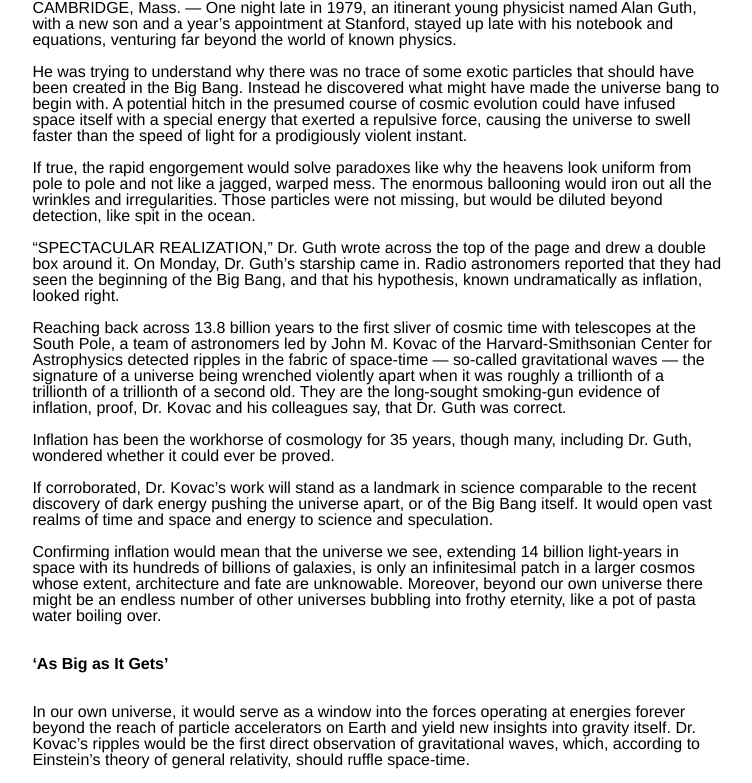
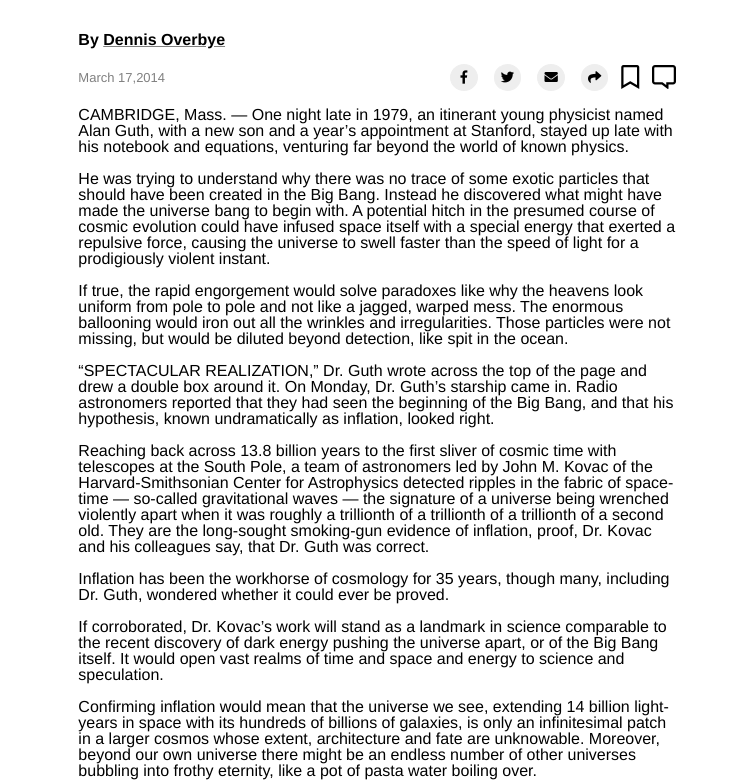
Before and after one commit to PhantasmagoricAardvark/nyt-times, a plain HTML site: page index.html in a window 1280 px wide. Shown: the top 783 px of the page, without its empty margins (263-1015 px from the left). Drawn offline with Linux system fonts and the light colour scheme.

Commit message:
Added the doublble border to the top of the index grid. Also added social media buttons, a date, a bookmark, and a bubble to the top of the main section.

```diff
--- a/index.html
+++ b/index.html
@@ -9,7 +9,20 @@
 <body>
 	<header></header>
 
+	<section></section>
+
 	<section class="main-section">
+		<h1 class="author">By <a href="">Dennis Overbye</a></h1>
+		<section class="social-top">
+			<span>March 17,2014</span>
+			<button class="social"><i class="fab fa-facebook-f"></i></button>
+			<button class="social"><i class="fab fa-twitter"></i></button>
+			<button class="social"><i class="fas fa-envelope"></i></button>
+			<button class="social"><i class="fas fa-share "></i></button>
+			<a href=""><i class="bookmark far fa-bookmark"></i></a>
+			<a href=""><i class="bubble far fa-comment-alt"></i></a>
+		</section>
+
 		<p>
 			CAMBRIDGE, Mass. — One night late in 1979, an itinerant young physicist named Alan Guth, with a new son and a year’s appointment at Stanford, stayed up late with his notebook and equations, venturing far beyond the world of known physics.
 			<br><br>
@@ -306,6 +319,7 @@
 
 	<section class="index-wrapper">
 		<nav class="index">
+			<div class="border"></div>
 			<div class="logo">
 				<img src="logo.png" alt="">
 				<span>Go to Home Page >></span>
--- a/main.css
+++ b/main.css
@@ -50,7 +50,7 @@ table {
 section {
 	display: grid;
 	background-color: #fff;
-	grid-template-columns: 3fr 7fr 3fr;
+	grid-template-columns: 4fr 7fr 4fr;
 }
 
 .main-section > * {
@@ -79,6 +79,47 @@ span {
 	display: grid;
 	margin-bottom: 2rem;
 	margin-top: 0.5rem;
+}
+
+.author {
+	margin-bottom: 0;
+}
+
+.author a {
+	color: black;
+	text-decoration-color: grey;
+}
+
+
+
+.social-top {
+	display: grid;
+	grid-template-columns: 1fr;
+	grid-auto-flow: column;
+	align-items: center;
+	margin: 1rem 0;
+}
+
+.social-top i {
+	width: 1rem;
+	color: black;
+}
+
+.social-top button {
+	margin-right: 0.8rem;
+	padding: 0.3rem;
+}
+
+.bubble,
+.bookmark {
+	font-size: 1.5rem;
+
+}
+
+.bubble {
+	transform: rotateY(180deg);
+	margin-right: 0;
+	margin-left: 1.4rem;
 }
 
 
@@ -261,16 +302,18 @@ h5 {
 	width: 15%;
 }
 
-.index:before {
-	content: "";
+.border {
+	margin-top: 2rem;
 	border-top: 1px solid rgb(226,226,226);
 	border-bottom: 2px solid rgb(226,226,226);
 	height: 1px;
+	grid-column: 1 / -1;
 }
+
 
 .logo {
 	grid-column: 1 / -1;
-	margin-top: 2rem;
+	margin-top: 0.5rem;
 	margin-bottom: 0.8rem;
 	display: grid;
 	grid-template-columns: 1fr;
```
